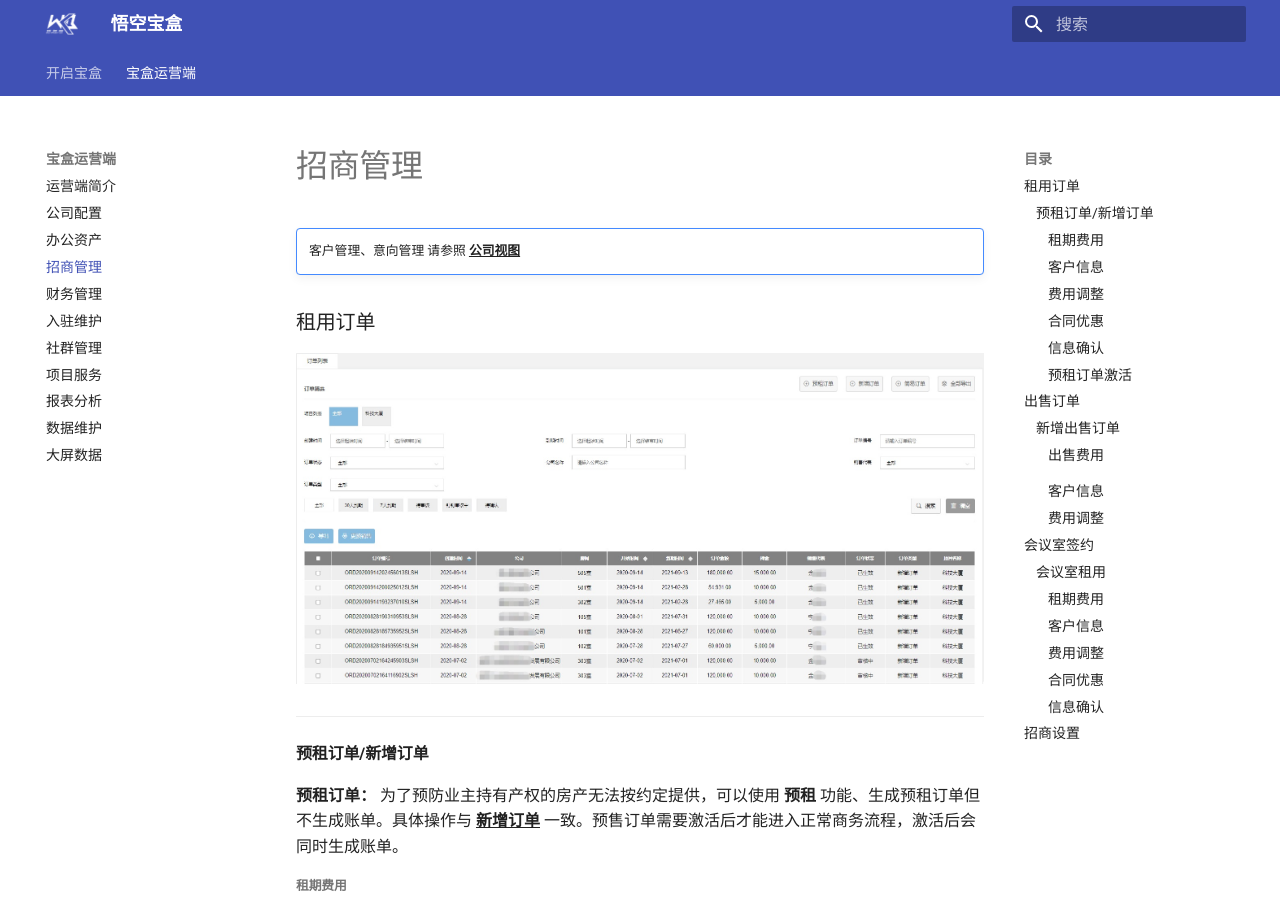
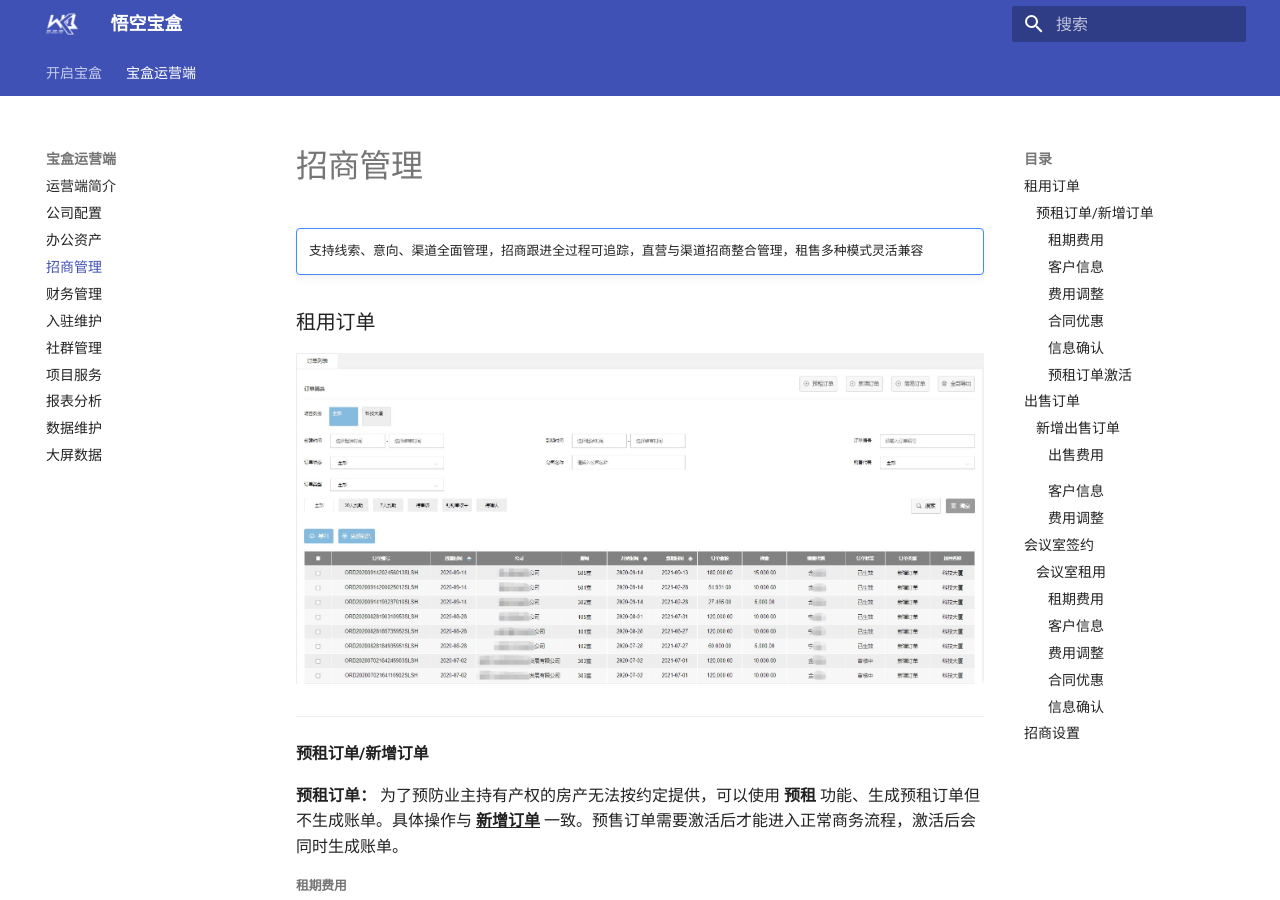
Before and after one commit to wukongbox/docs_stage, an MkDocs documentation site: the page built from docs/V4/030.md, in a window 1280 px wide and 900 px high. Built offline with MkDocs 1.6.1 and Material for MkDocs 9.7.7, drawn with Linux system fonts in a browser that asks for light colours.

Commit message:
no message

```diff
--- a/docs/V4/030.md
+++ b/docs/V4/030.md
@@ -1,6 +1,6 @@
 # 招商管理
 !!! note ""
-    客户管理、意向管理 请参照 **<u>公司视图</u>**
+    支持线索、意向、渠道全面管理，招商跟进全过程可追踪，直营与渠道招商整合管理，租售多种模式灵活兼容
 
 ###租用订单
 ![](pic/030_001.jpg)
```
Also changed, not shown: docs/V4/040.md (+1 -1 lines).
